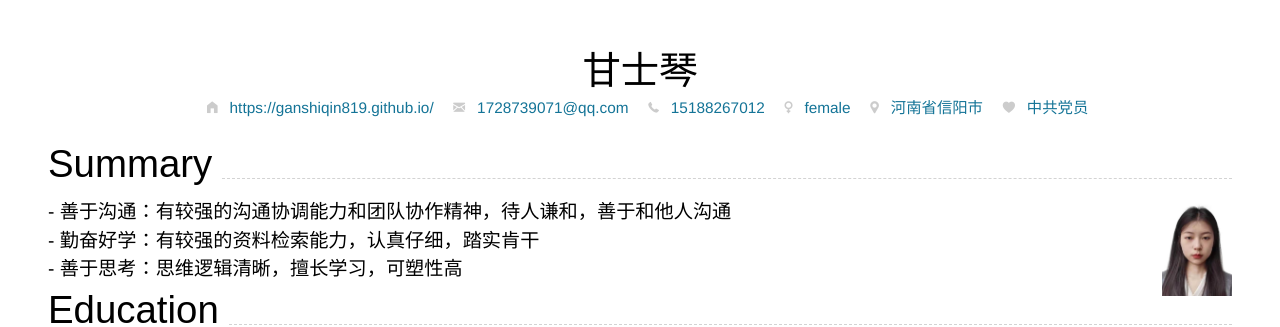
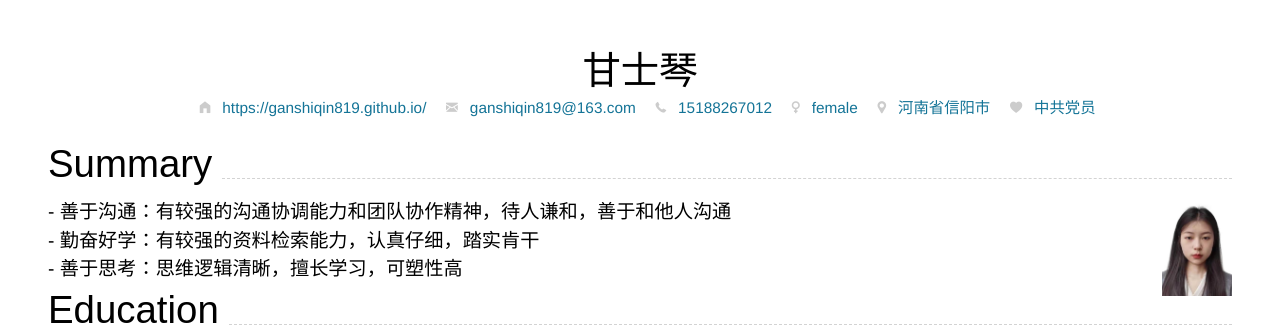
Before and after one commit to ganshiqin819/ganshiqin819.github.io, a Jekyll site: the page built from index.md, in a window 1280 px wide. Shown: the top 327 px of the page. Built offline with Jekyll 4.4.1, drawn with Linux system fonts in a browser that asks for light colours; nearby versions of some CDN libraries.

Commit message:
Update index.md

```diff
--- a/index.md
+++ b/index.md
@@ -2,8 +2,8 @@
 layout: cv
 title: Shiqin Gan
 email:
-  url: 1728739071@qq.com
-  text: 1728739071@qq.com
+  url: ganshiqin819@163.com
+  text: ganshiqin819@163.com
 homepage:
   url: https://ganshiqin819.github.io/
   text: https://ganshiqin819.github.io/
```
